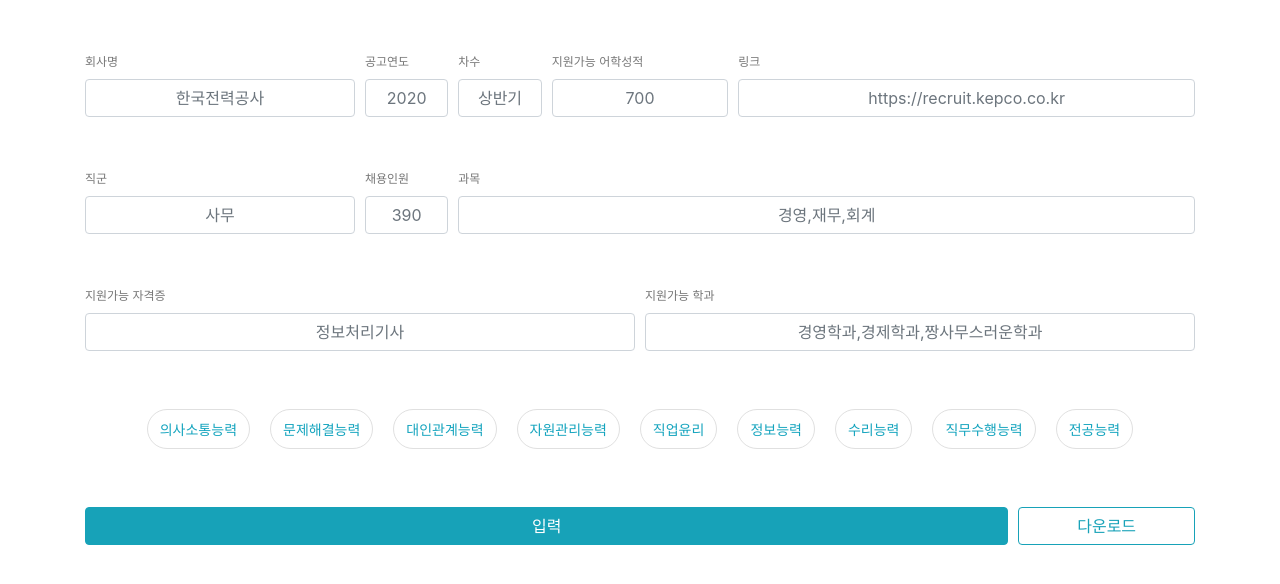
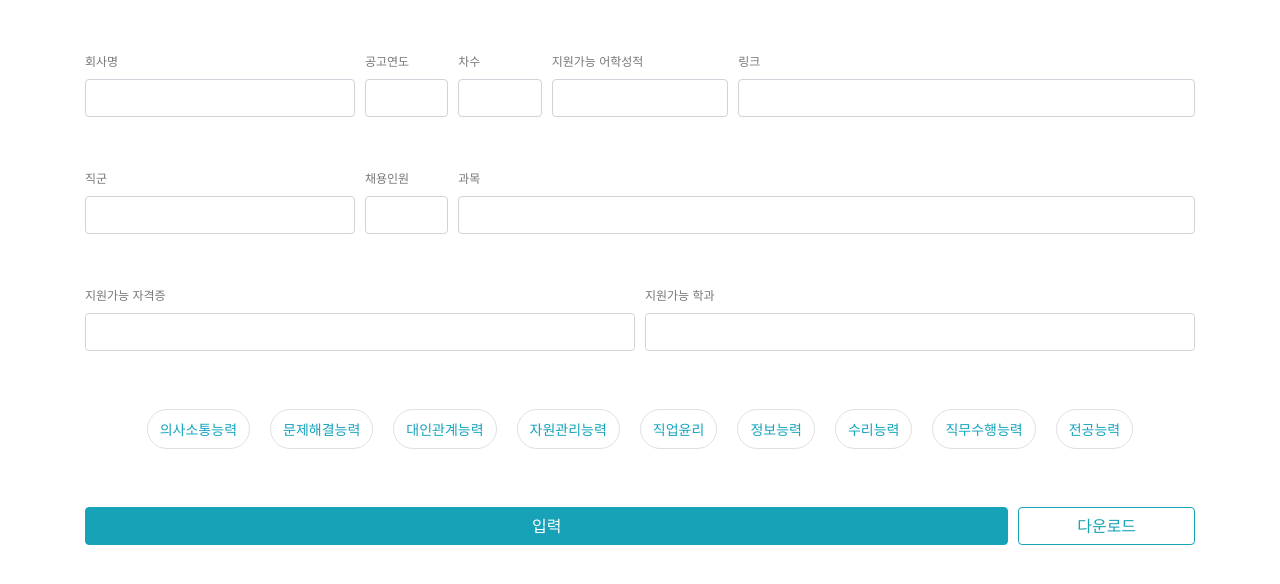
Before and after one commit to pparkddo/gongdb-input, a React (Create React App) app: page / in a window 1280 px wide. Shown: the top 584 px of the page. Built offline with nearby package versions, Linux system fonts and the light colour scheme.

Commit message:
Fix: Placeholder 제거

```diff
--- a/src/App.tsx
+++ b/src/App.tsx
@@ -183,47 +183,47 @@
         <Form.Row className="my-5">
           <Col xs={12} md={3}>
             <Form.Label>회사명</Form.Label>
-            <Form.Control id="companyName" placeholder="한국전력공사" autoComplete="off" />
+            <Form.Control id="companyName" autoComplete="off" />
           </Col>
           <Col xs={12} md={1}>
             <Form.Label>공고연도</Form.Label>
-            <Form.Control id="noticeYear" placeholder="2020" autoComplete="off" />
+            <Form.Control id="noticeYear" autoComplete="off" />
           </Col>
           <Col xs={12} md={1}>
             <Form.Label>차수</Form.Label>
-            <Form.Control id="sequence" placeholder="상반기" autoComplete="off" />
+            <Form.Control id="sequence" autoComplete="off" />
           </Col>
           <Col xs={12} md={2}>
             <Form.Label>지원가능 어학성적</Form.Label>
-            <Form.Control id="languageScore" placeholder="700" autoComplete="off" />
+            <Form.Control id="languageScore" autoComplete="off" />
           </Col>
           <Col xs={12} md={5}>
             <Form.Label>링크</Form.Label>
-            <Form.Control id="link" placeholder="https://recruit.kepco.co.kr" autoComplete="off" />
+            <Form.Control id="link" autoComplete="off" />
           </Col>
         </Form.Row>
         <Form.Row className="my-5">
           <Col xs={12} md={3}>
             <Form.Label>직군</Form.Label>
-            <Form.Control id="position" className="erasable" placeholder="사무" autoComplete="off" ref={positionElement} />
+            <Form.Control id="position" className="erasable" autoComplete="off" ref={positionElement} />
           </Col>
           <Col xs={12} md={1}>
             <Form.Label>채용인원</Form.Label>
-            <Form.Control id="headCount" className="erasable" placeholder="390" autoComplete="off" />
+            <Form.Control id="headCount" className="erasable" autoComplete="off" />
           </Col>
           <Col xs={12} md={8}>
             <Form.Label>과목</Form.Label>
-            <Form.Control id="subjects" className="erasable" placeholder="경영,재무,회계" autoComplete="off" />
+            <Form.Control id="subjects" className="erasable" autoComplete="off" />
           </Col>
         </Form.Row>
         <Form.Row className="align-items-center mt-5">
           <Col xs={12} md={6}>
             <Form.Label>지원가능 자격증</Form.Label>
-            <Form.Control id="certificates" className="erasable" placeholder="정보처리기사" autoComplete="off" />
+            <Form.Control id="certificates" className="erasable" autoComplete="off" />
           </Col>
           <Col xs={12} md={6}>
             <Form.Label>지원가능 학과</Form.Label>
-            <Form.Control id="departments" className="erasable" placeholder="경영학과,경제학과,짱사무스러운학과" autoComplete="off" />
+            <Form.Control id="departments" className="erasable" autoComplete="off" />
           </Col>
         </Form.Row>
         <Form.Row className="my-5 justify-content-center">
```
